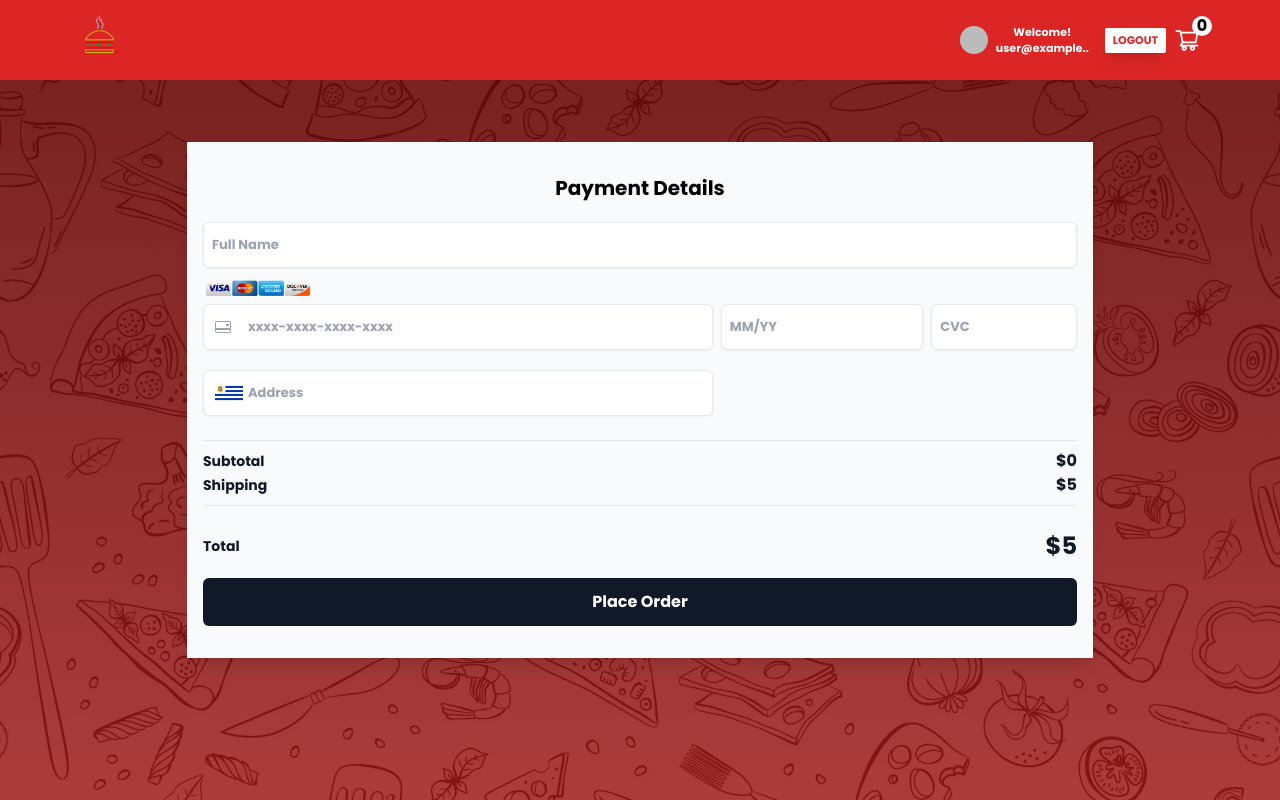
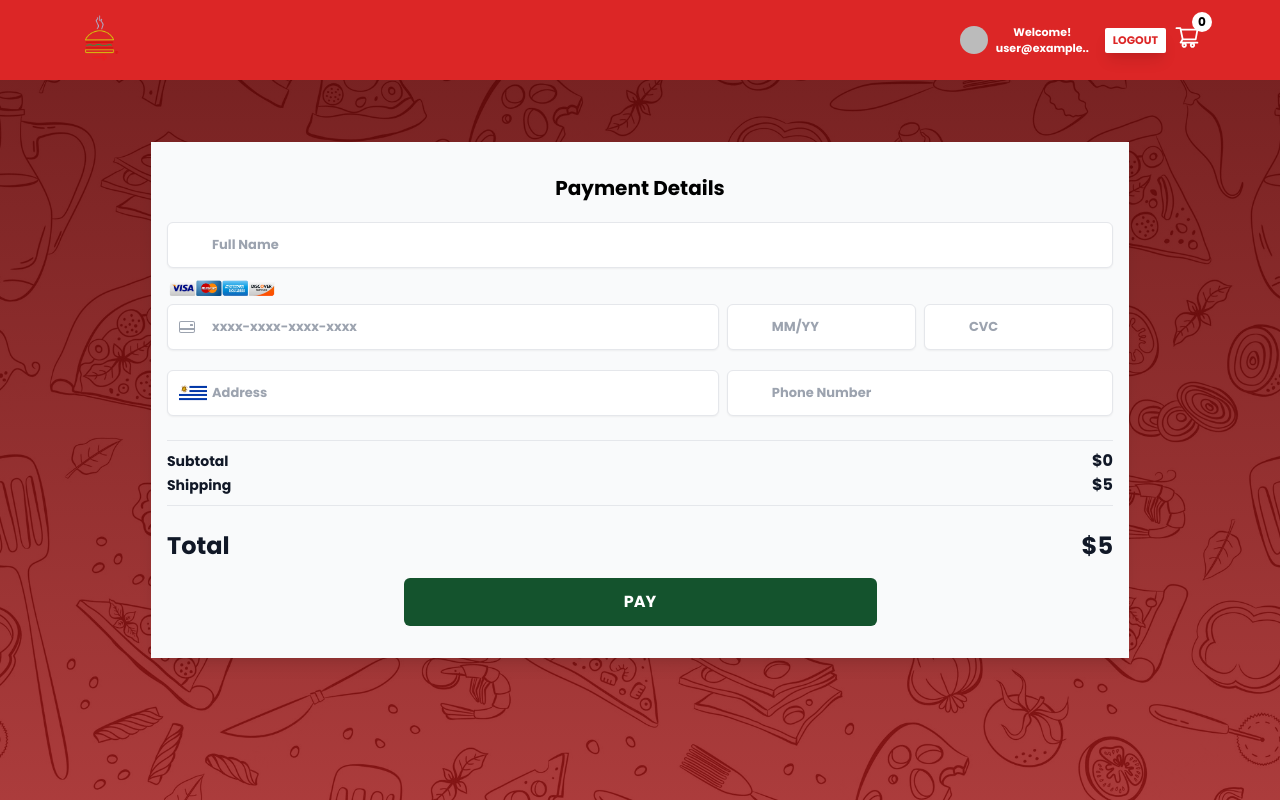
Before and after one commit to gonmb3/BurgerCommerce-Tailwind-FormikYup-ReactContext, a React (Vite) app: page /checkout in a window 1280 px wide. Built offline with nearby package versions, Linux system fonts and the light colour scheme; no server answers; sample sign-in values are in the browser's storage.

Commit message:
first commit

```diff
--- a/src/components/Checkout.jsx
+++ b/src/components/Checkout.jsx
@@ -1,11 +1,16 @@
-import React from 'react'
-import { useCartContext } from '../contexts/CartContext';
-import { useNavigate } from 'react-router-dom';
-import Swal from 'sweetalert2'
+import { useState } from 'react'; //react hook
+import { useNavigate } from 'react-router-dom'; // react router dom hook
 
-import imgPaymants from "../assets/img/img-paymant.png"
-import uruFlag from "../assets/img/uruguay-flag.jpg"
-import { useState } from 'react';
+import { useCartContext } from '../contexts/CartContext'; // cart context
+
+import { useFormik } from "formik" /* ---- FORMIK*/
+import * as Yup from "yup"               /* ---- YUP VALIDATION*/
+
+
+import imgPaymants from "../assets/img/img-paymant.png" //img
+import uruFlag from "../assets/img/uruguay-flag.jpg" //img
+
+import Swal from 'sweetalert2' // sweetalert2
 
 
 const Checkout = () => {
@@ -17,6 +22,7 @@ const Checkout = () => {
 
     const navigate = useNavigate();
 
+    // PAYMENT SUCCES FUNCTION
     const paymantSuccesAlert = () => {
         setPaymant(true)
         Swal.fire({
@@ -31,17 +37,61 @@ const Checkout = () => {
         setPaymant(false)
 }
 
+// FORMIK VALIDATION
+    // YUP VALUES SCHEMA
+    const valuesSchema = Yup.object({
+    name: Yup.string().min(5).max(26, "Max. 26 characters").required(),
+    card: Yup.number().max(16).min(16).required(),
+    date: Yup.number().required().min(4).max(4),
+    phone: Yup.string().required("Please repit password").oneOf([Yup.ref("password"), null], "Password don´t matched").min(6, "Min 6 characters").max(26, "Max. 26 characters"),
+    address: Yup.string().required("Please enter your password").min(6, "Min 6 characters").max(26, "Max. 26 characters"),
+    cvc: Yup.number().required().min(4).max(4),
+})
+
+
+  //initial values
+  const initialValues = {
+    name: "",
+    card: "",
+    date: "",
+    phone: "",
+    cvc: "",
+    address: "",
+
+
+  }
+
+
+const { values, handleBlur, handleChange, handleSubmit, errors, touched } = useFormik({
+    validationSchema: valuesSchema,
+    initialValues,
+    onSubmit:  (values, actions) => {
+        console.log(values)
+
+    }
+  })
 
     return (
 
         <div className='h-screen w-full flex justify-center items-center text-center z-20 '>
 
-            <div className="mt-10 bg-gray-50 px-4 pt-8 lg:mt-0 shadow-lg text-black mx-2">
+            <form
+             onSubmit={handleSubmit}
+             className="mt-10 bg-gray-50 px-4 pt-8 lg:mt-0 shadow-lg text-black mx-2">
                 <p className="text-xl font-medium text-black">Payment Details</p>
                 <div className="">
 
                     <div className="relative mt-5">
-                        <input type="text" id="card-holder" name="card-holder" className="w-full rounded-md border border-gray-200 px-4 py-3 pl-2 text-sm  shadow-sm outline-none md:text-[13px] text-[11px] focus:z-10 focus:border-blue-500 focus:ring-blue-500" placeholder="Full Name" />
+                        <input
+                         value={values.name}
+                         onBlur={handleBlur}
+                         onChange={handleChange}
+                         type="text"
+                        id="name"
+                        name="name"
+                        className={`${errors.name && touched.name ? "border border-red-600" : ""}  w-full rounded-md border border-gray-200 px-2 py-3   pl-11 text-sm shadow-sm outline-none md:text-[13px] text-[11px] focus:z-10 focus:border-blue-500 focus:ring-blue-500 ` }
+                           placeholder="Full Name"
+                        />
                         <div className="pointer-events-none absolute inset-y-0 left-0 inline-flex items-center px-3">
                             <svg xmlns="http://www.w3.org/2000/svg" className="h-4 w-4 text-gray-400" fill="none" viewBox="0 0 24 24">
                                 <path d="M15 9h3.75M15 12h3.75M15 15h3.75M4.5 19.5h15a2.25 2.25 0 002.25-2.25V6.75A2.25 2.25 0 0019.5 4.5h-15a2.25 2.25 0 00-2.25 2.25v10.5A2.25 2.25 0 004.5 19.5zm6-10.125a1.875 1.875 0 11-3.75 0 1.875 1.875 0 013.75 0zm1.294 6.336a6.721 6.721 0 01-3.17.789 6.721 6.721 0 01-3.168-.789 3.376 3.376 0 016.338 0z" />
@@ -52,7 +102,17 @@ const Checkout = () => {
                     <div className="flex gap-2">
                         <div className="relative w-7/12 flex-shrink-0">
 
-                            <input type="text" id="card-no" name="card-no" className="w-full rounded-md border border-gray-200 px-2 py-3 pl-11 text-sm shadow-sm outline-none md:text-[13px] text-[11px] focus:z-10 focus:border-blue-500 focus:ring-blue-500" placeholder="xxxx-xxxx-xxxx-xxxx" />
+                            <input
+                             value={values.card}
+                             onBlur={handleBlur}
+                             onChange={handleChange}
+                            type="text"
+                            id="card"
+                            name="card"
+                            className={`${errors.card && touched.card ? "border border-red-600" : ""}  w-full rounded-md border border-gray-200 px-2 py-3   pl-11 text-sm shadow-sm outline-none md:text-[13px] text-[11px] focus:z-10 focus:border-blue-500 focus:ring-blue-500 ` }
+                              placeholder="xxxx-xxxx-xxxx-xxxx"
+                            />
+
                             <div className="pointer-events-none absolute inset-y-0 left-0 inline-flex items-center px-3">
                                 <svg className="h-4 w-4 text-gray-400" xmlns="http://www.w3.org/2000/svg" width="16" height="16" fill="currentColor" viewBox="0 0 16 16">
                                     <path d="M11 5.5a.5.5 0 0 1 .5-.5h2a.5.5 0 0 1 .5.5v1a.5.5 0 0 1-.5.5h-2a.5.5 0 0 1-.5-.5v-1z" />
@@ -60,18 +120,57 @@ const Checkout = () => {
                                 </svg>
                             </div>
                         </div>
-                        <input type="text" name="credit-expiry" className="w-full rounded-md border border-gray-200 px-2 py-3 text-sm shadow-sm outline-none md:text-[13px] text-[11px] focus:z-10 focus:border-blue-500 focus:ring-blue-500" placeholder="MM/YY" />
-                        <input type="text" name="credit-cvc" className="w-1/6 flex-shrink-0 rounded-md border border-gray-200 px-2 py-3 text-sm shadow-sm outline-none md:text-[13px] text-[11px] focus:z-10 focus:border-blue-500 focus:ring-blue-500" placeholder="CVC" />
+
+                        <input
+                         value={values.date}
+                         onBlur={handleBlur}
+                         onChange={handleChange}
+                        type="text"
+                        name="date"
+                        className={`${errors.date && touched.date ? "border border-red-600" : ""}  w-full rounded-md border border-gray-200 px-2 py-3   pl-11 text-sm shadow-sm outline-none md:text-[13px] text-[11px] focus:z-10 focus:border-blue-500 focus:ring-blue-500 ` }
+                         placeholder="MM/YY"
+                          />
+                        <input
+                         value={values.cvc}
+                         onBlur={handleBlur}
+                         onChange={handleChange}
+                        type="text"
+                        name="cvc"
+                        className={`${errors.cvc && touched.cvc ? "border border-red-600" : ""}  w-full rounded-md border border-gray-200 px-2 py-3   pl-11 text-sm shadow-sm outline-none md:text-[13px] text-[11px] focus:z-10 focus:border-blue-500 focus:ring-blue-500 ` }
+                          placeholder="CVC"
+                          />
                     </div>
 
                     <div className="flex flex-col sm:flex-row mt-5">
-                        <div className="relative flex-shrink-0 sm:w-7/12">
-                            <input type="text" id="billing-address" name="billing-address" className="w-full rounded-md border border-gray-200 px-4 py-3 pl-11 text-sm shadow-sm outline-none md:text-[13px] text-[11px] focus:z-10 focus:border-blue-500 focus:ring-blue-500" placeholder="Address" />
+                        <div className="relative flex-shrink-0 mr-2 sm:w-7/12">
+                            <input
+                             value={values.address}
+                             onBlur={handleBlur}
+                             onChange={handleChange}
+                             type="text"
+                              id="address"
+                              name="address"
+                              className={`${errors.address && touched.address ? "border border-red-600" : ""}  w-full rounded-md border border-gray-200 px-2 py-3   pl-11 text-sm shadow-sm outline-none md:text-[13px] text-[11px] focus:z-10 focus:border-blue-500 focus:ring-blue-500 ` }
+                               placeholder="Address"
+                               />
                             <div className="pointer-events-none absolute inset-y-0 left-0 inline-flex items-center px-3">
 
                                 <img src={uruFlag} alt="uy-img-adress" className='w-7 r object-cover my-2 ' />
                             </div>
                         </div>
+
+                        <input
+                             value={values.phone}
+                             onBlur={handleBlur}
+                             onChange={handleChange}
+                             type="text"
+                              id="phone"
+                              name="phone"
+                              className={`${errors.phone && touched.phone ? "border border-red-600" : ""}  w-full rounded-md border border-gray-200 px-2 py-3   pl-11 text-sm shadow-sm outline-none md:text-[13px] text-[11px] focus:z-10 focus:border-blue-500 focus:ring-blue-500 ` }
+                               placeholder="Phone Number"
+                            />
+
+
                     </div>
 
                     <div className="mt-6 border-t border-b py-2">
@@ -85,18 +184,19 @@ const Checkout = () => {
                         </div>
                     </div>
                     <div className="mt-6 flex items-center justify-between">
-                        <p className="text-sm font-medium text-gray-900">Total</p>
-                        <p className="text-2xl font-semibold text-gray-900">${parseFloat((total + shipping).toFixed(2))} </p>
+                        <p className="text-2xl font-medium text-gray-900">Total</p>
+                        <p className="text-2xl font-semibold text-gray-900">${total + shipping} </p>
                     </div>
                 </div>
                 <button
+                type='submit'
                     onClick={() => paymantSuccesAlert(setTimeout(() => {
                         navigate("/")
                     }, 3150)) }
-                    className="mt-4 mb-8 w-full rounded-md bg-gray-900 hover:bg-red-600 duration-300 px-6 py-3 font-medium text-white">
-                    Place Order
+                    className="mt-4 mb-8 w-[50%] rounded-md bg-green-900 hover:bg-red-600 duration-300 px-6 py-3 font-medium text-white">
+                    PAY
                 </button>
-            </div>
+            </form>
         </div>
 
     )
--- a/src/components/Header.jsx
+++ b/src/components/Header.jsx
@@ -90,14 +90,19 @@ const Header = () => {
 
              {
               user ? (
-                <div className="">  {/*cart ******/}
-                <AiOutlineShoppingCart
-                    onClick={() => setIsOpen(!isOpen)}
-                    className='cursor-pointer' size={26} />
+                <div className="">
+                <button
+                  onClick={() => setIsOpen(!isOpen)}
+                >
+                       <AiOutlineShoppingCart className='cursor-pointer' size={26} />
                   {/* amount badge*/}
-                  <div className="bg-white text-black  absolute font-thin -top-2 -right-3 w-[20px] h-[20px] flex justify-center items-center text-center cursor-pointer  rounded-full">
+                  <div className="bg-white text-black  absolute font-thin -top-3 -right-3 w-[20px]
+                   h-[20px] flex justify-center items-center text-center cursor-pointer text-[12px]  rounded-full">
                     {itemAmount}
                   </div>
+
+                </button> {/*cart ******/}
+
                 </div>
               ) : ""
              }
--- a/src/components/Product.jsx
+++ b/src/components/Product.jsx
@@ -52,7 +52,7 @@ const Product = ({ product }) => {
              items-center justify-center gap-y-2 text-white rounded opacity-100
              ">
           <button
-            onClick={() => addToCart(product, id, toast.success(`${name} added!`)) }
+            onClick={() => addToCart(product, id, toast.success(`${name} ADDED!`)) }
             className="flex justify-center  items-center text-white w-6 h-6
                    bg-red-600  rounded-full mr-2 hover:scale-95 duration-300 hover:bg-gray-600 focus:bg-green-700">
             {/* add to cart *******/}
--- a/src/components/ProductDetails.jsx
+++ b/src/components/ProductDetails.jsx
@@ -46,7 +46,7 @@ const ProductDetails = () => {
 
       {/* add to cart button */}
             <button
-            onClick={() => addToCart(product, product.id, toast.success(`${name} added!`))}
+            onClick={() => addToCart(product, product.id, toast.success(`${name} ADDED!`))}
             className="mt-4 bg-red-600 font-bold uppercase p-2  rounded hover:bg-red-800 mb-5">Add To Cart</button>
           </div>
         </div>
--- a/src/components/Signup.jsx
+++ b/src/components/Signup.jsx
@@ -1,15 +1,15 @@
 import { useAuthContext } from "../contexts/AuthContext" // auth context
 
 import { useFormik } from "formik" /* ---- FORMIK*/
+import * as Yup from "yup"               /* ---- YUP VALIDATION*/
 
 import { Link, useNavigate } from "react-router-dom" // react router dom
 
-import * as Yup from "yup"               /* ---- YUP VALIDATION*/
 
 import GoogleButton from 'react-google-button' // google button
 
 //react-toastify
-import {  toast } from 'react-toastify';
+import { toast } from 'react-toastify';
 import Spinner from "./Spinner"
 
 
@@ -78,7 +78,7 @@ const SignUp = () => {
       { /* FORM SUBMIT*/}
       {
         loading ? <Spinner/> : (
-          <form
+     <form
         autoComplete="off"
         className='md:max-w-[400px]  text-white py-10  bg-gray-800 px-4 shadow-lg rounded-md border-2'
         onSubmit={handleSubmit}>
```
